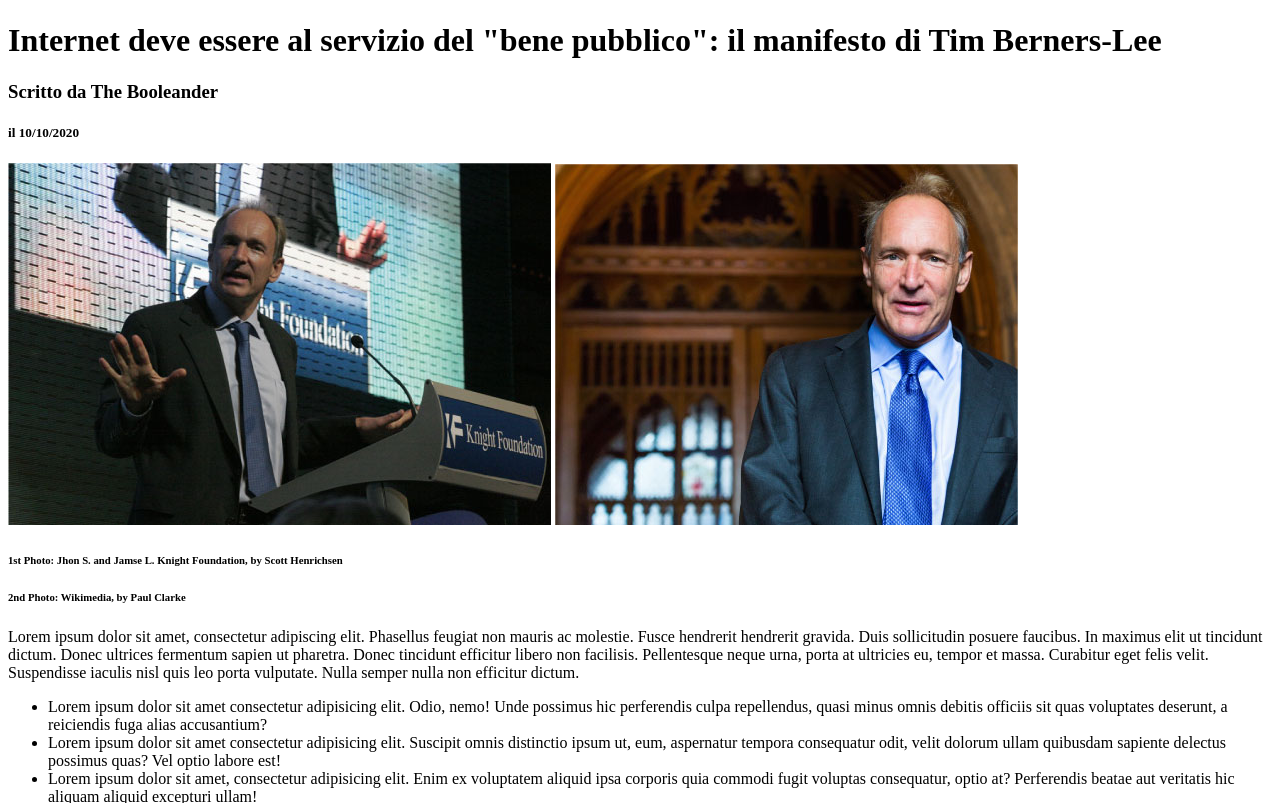
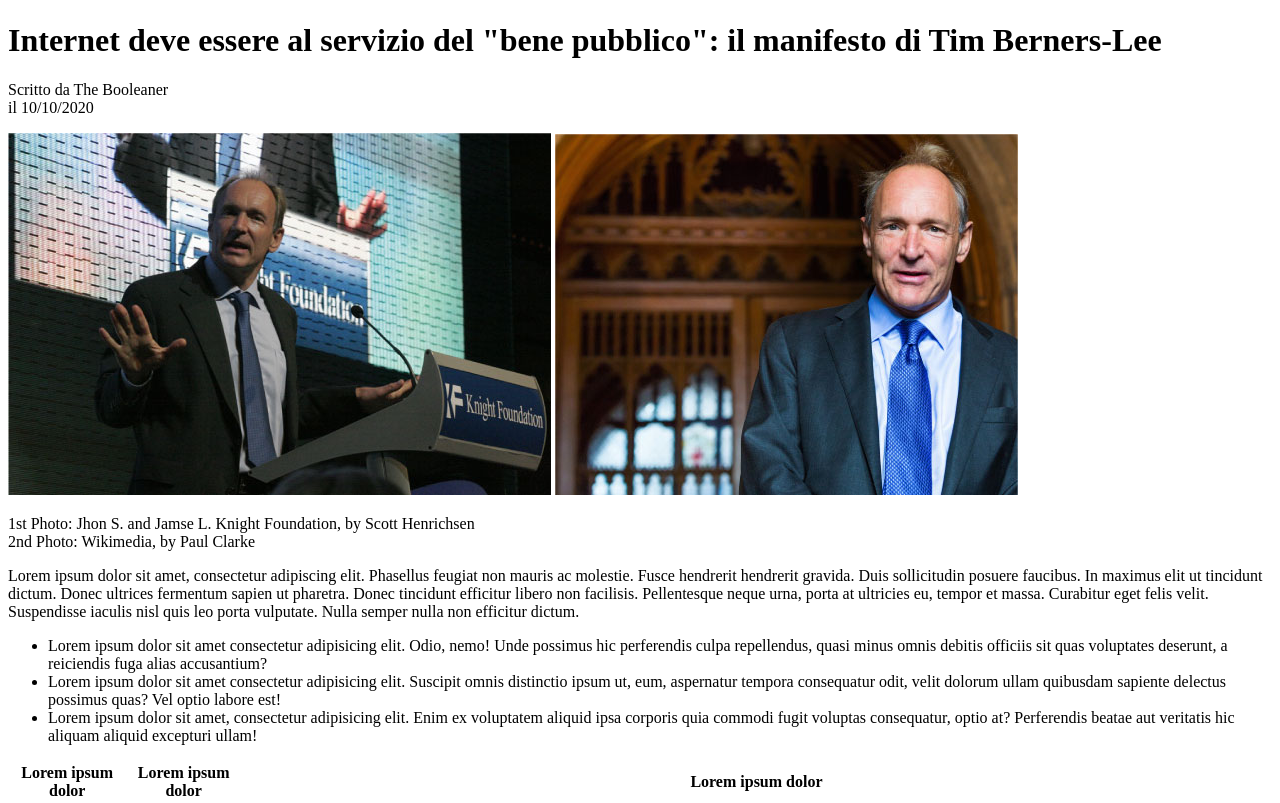
Before and after one commit to giorgiadifranco/html-css-booleaner, a plain HTML site: page index.html in a window 1280 px wide. Shown: the part 686-1489 px from the top of the page. Drawn offline with Linux system fonts and the light colour scheme.

Commit message:
css_header_sezione 1

```diff
--- a/index.html
+++ b/index.html
@@ -17,12 +17,17 @@
     <main>
         <!--section_1_titolo_foto-->
         <h1> Internet deve essere al servizio del "bene pubblico": il manifesto di Tim Berners-Lee</h1>
-        <h3>Scritto da The Booleander</h3>
-        <h5>il 10/10/2020</h5>
+        <p class="scritto">Scritto da <span class="autore">The Booleaner</span>
+        <br>
+        <span class="data">il 10/10/2020</span>
+        </p>
+
         <img src="../img/tim-1.jpg" alt="tim berners-lee 1">
         <img src="../img/tim-2.jpg" alt="tim berners-lee 2">
-        <h6>1st Photo: Jhon S. and Jamse L. Knight Foundation, by Scott Henrichsen</h6>
-        <h6>2nd Photo: Wikimedia, by Paul Clarke</h6>
+        <p>1st Photo: Jhon S. and Jamse L. Knight Foundation, by Scott Henrichsen</h6>
+        <br>
+        2nd Photo: Wikimedia, by Paul Clarke
+        </p>
         <!--section 2_paragrafo-->
         <section>
             <p>
```
